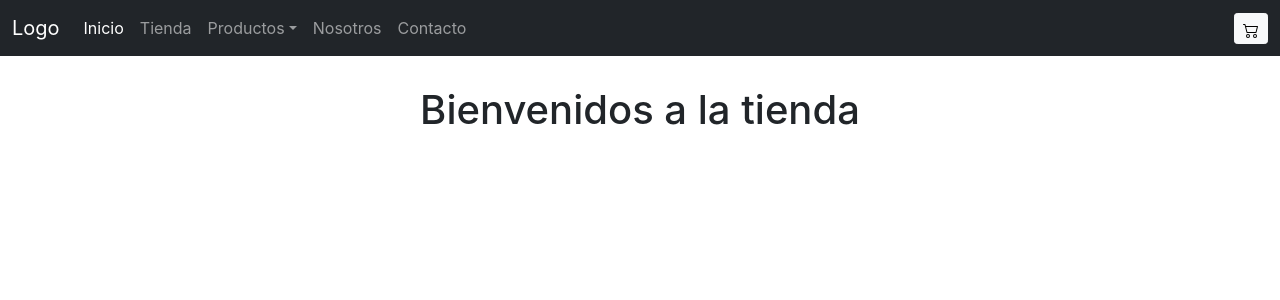
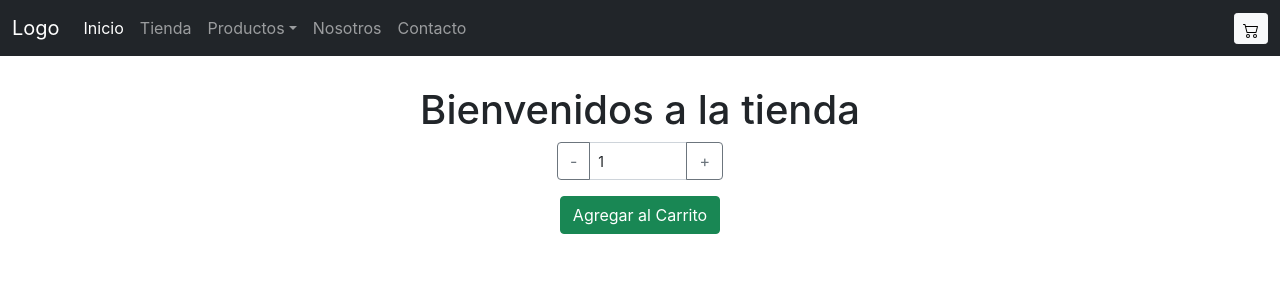
Before and after one commit to matiascanton/tienda-canton, a React (Create React App) app: page / in a window 1280 px wide. Shown: the top 300 px of the page. Built offline with nearby package versions, Linux system fonts and the light colour scheme.

Commit message:
Agregado de contador y de boton de Agregar carrito

```diff
--- /dev/null
+++ b/src/components/ItemCount.js
@@ -0,0 +1,39 @@
+import React, { useState } from 'react';
+
+const ItemCount = ({ initialStock, initial, onAdd }) => {
+
+
+    const [count, setCount] = useState(initial);
+
+    const [stock, setStock] = useState(initialStock)
+
+    const addCount = () => {
+        if (stock > 1 && count < stock) {
+            setCount(count + 1);
+        }
+    }
+
+
+
+
+    return (
+        <div className="container">
+            <div className="row">
+                <div className="col-md-2 offset-md-5">
+                    <div className="input-group mb-3">
+                        <button className="btn btn-outline-secondary" type="button" onClick={() => { count > 1 && setCount(count - 1) }}>-</button>
+                        <input className="form-control form-control-sm" aria-label="Example text with two button addons" value={count} />
+                        <button className="btn btn-outline-secondary" type="button" onClick={addCount}>+</button>
+                    </div>
+
+
+                    {(stock < 1) && <span> No stock </span>}
+                    <button type="button" className="btn btn-success" onClick={() => { count <= stock && onAdd() }}> Agregar al Carrito</button>
+                </div>
+            </div>
+
+        </div>
+    );
+}
+
+export default ItemCount;
--- a/src/components/ItemListContainer.js
+++ b/src/components/ItemListContainer.js
@@ -1,9 +1,19 @@
 import React from 'react';
+import ItemCount from './ItemCount';
 
 const ItemListContainer = (props) => {
+
+    const addCart = () => {
+        alert('El producto se agrego al carrito exitosamente');
+    }
+
+
     return (
+        <>
+            <h1 style={{ marginTop: 30 }}> {props.greetings} </h1>
 
-        <h1 style={{ marginTop: 30 }}> {props.greetings} </h1>
+            <ItemCount initial={1} initialStock={5} onAdd={addCart} />
+        </>
     );
 }
 
```
